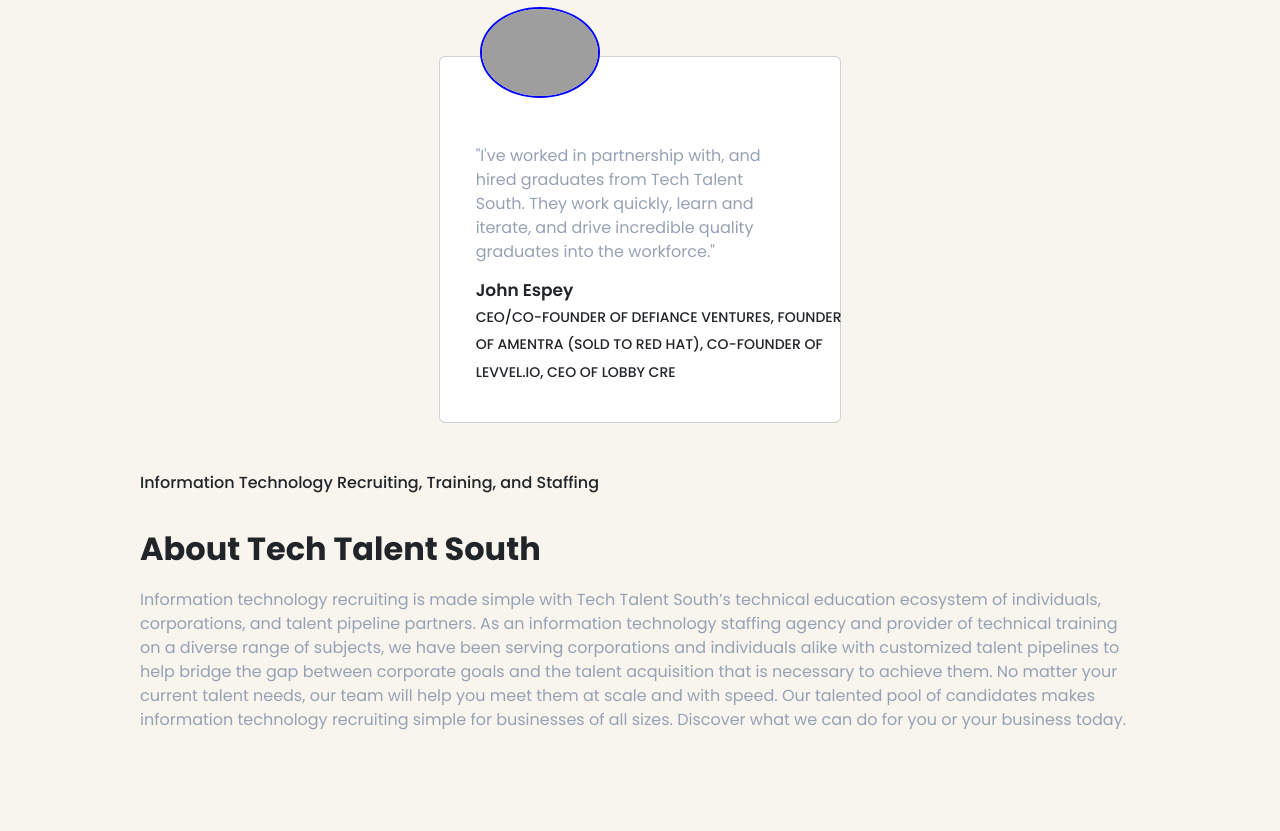
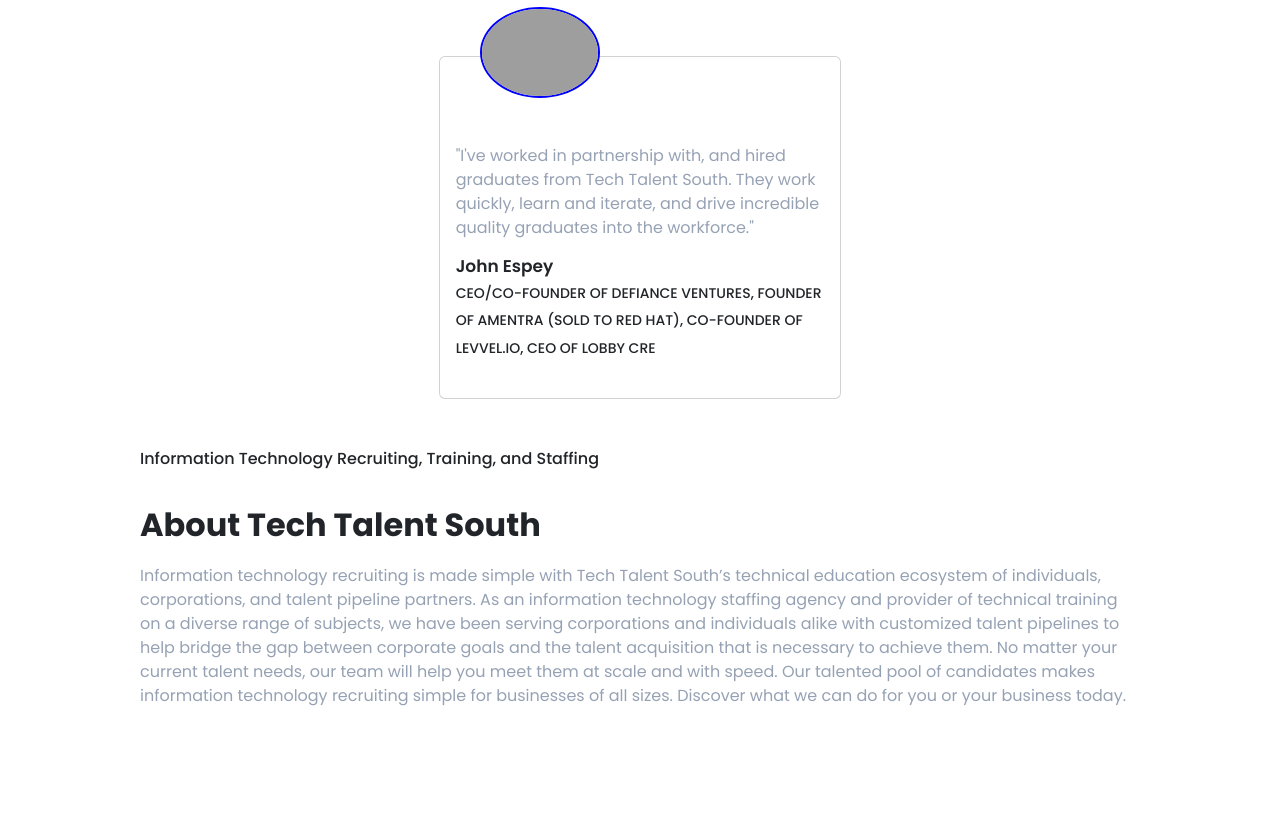
Before and after one commit to EthanAmato/TTS_Clone, a plain HTML site: page index.html in a window 1280 px wide. Shown: the part 3540-4371 px from the top of the page. Drawn offline with nearby package versions, Linux system fonts and the light colour scheme; grey boxes are pictures that could not be loaded.

Commit message:
fixed homepage card

```diff
--- a/assets/style_index.css
+++ b/assets/style_index.css
@@ -2,7 +2,7 @@
 @import url('https://fonts.googleapis.com/css2?family=Poppins:wght@200;300;400;500;600;700;800&display=swap');
 
 body{
-    background-color:rgb(248, 244, 238);
+    background-color:#FFFFFF;
     font-family: 'Poppins', sans-serif;
     width: 100vw;
     height: 100%;
@@ -172,7 +172,6 @@
     position: relative;
     justify-content: center;
     bottom: 20px;
-    left: 20px;
 }
 
 /* .featured .card{ Seems to break everything gonna have to solve this / leave it be
@@ -180,7 +179,8 @@
 } */
 
 .featured .card-text {
-    width: 300px;
+    width: 100%;
+
 }
 
 #ceo {
```
